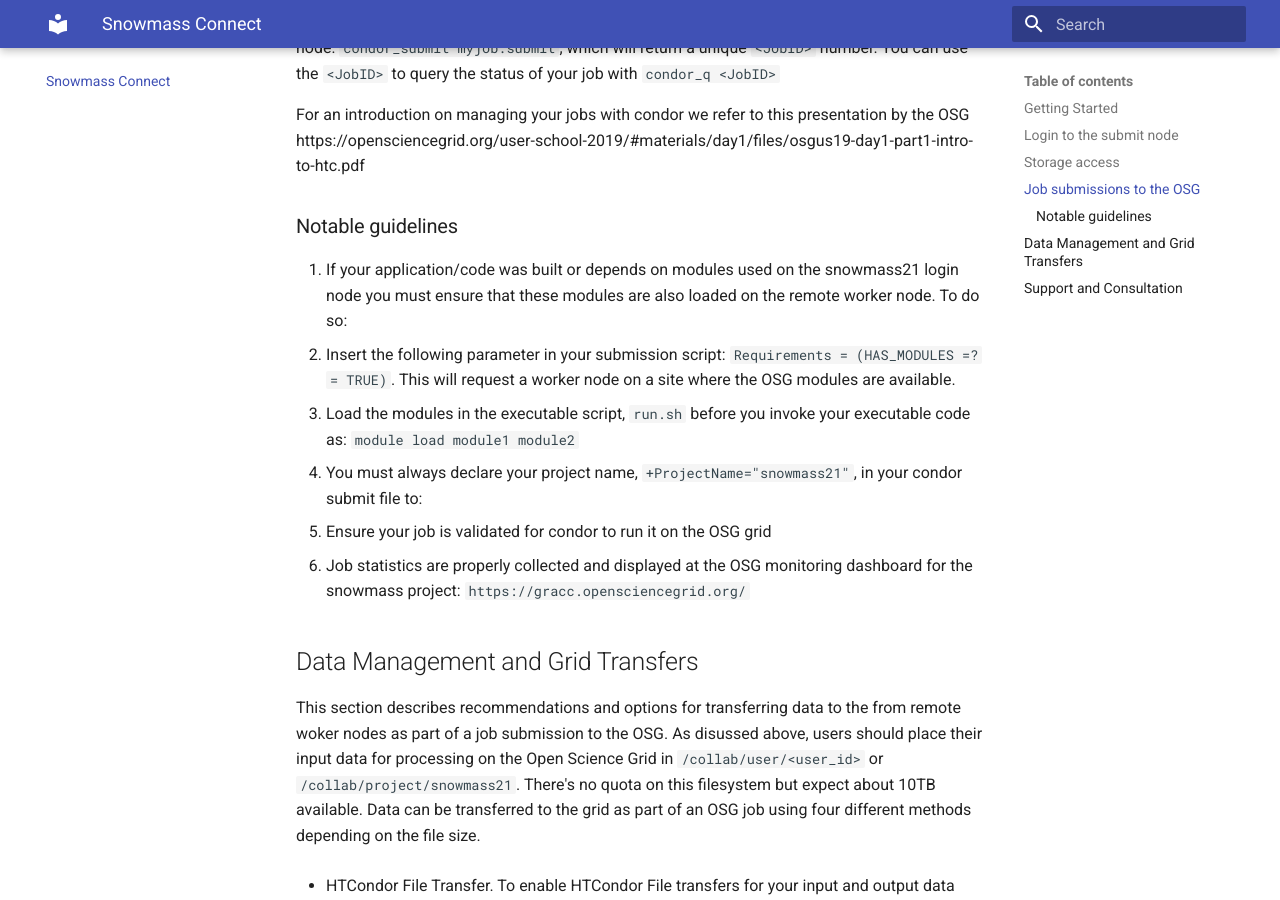
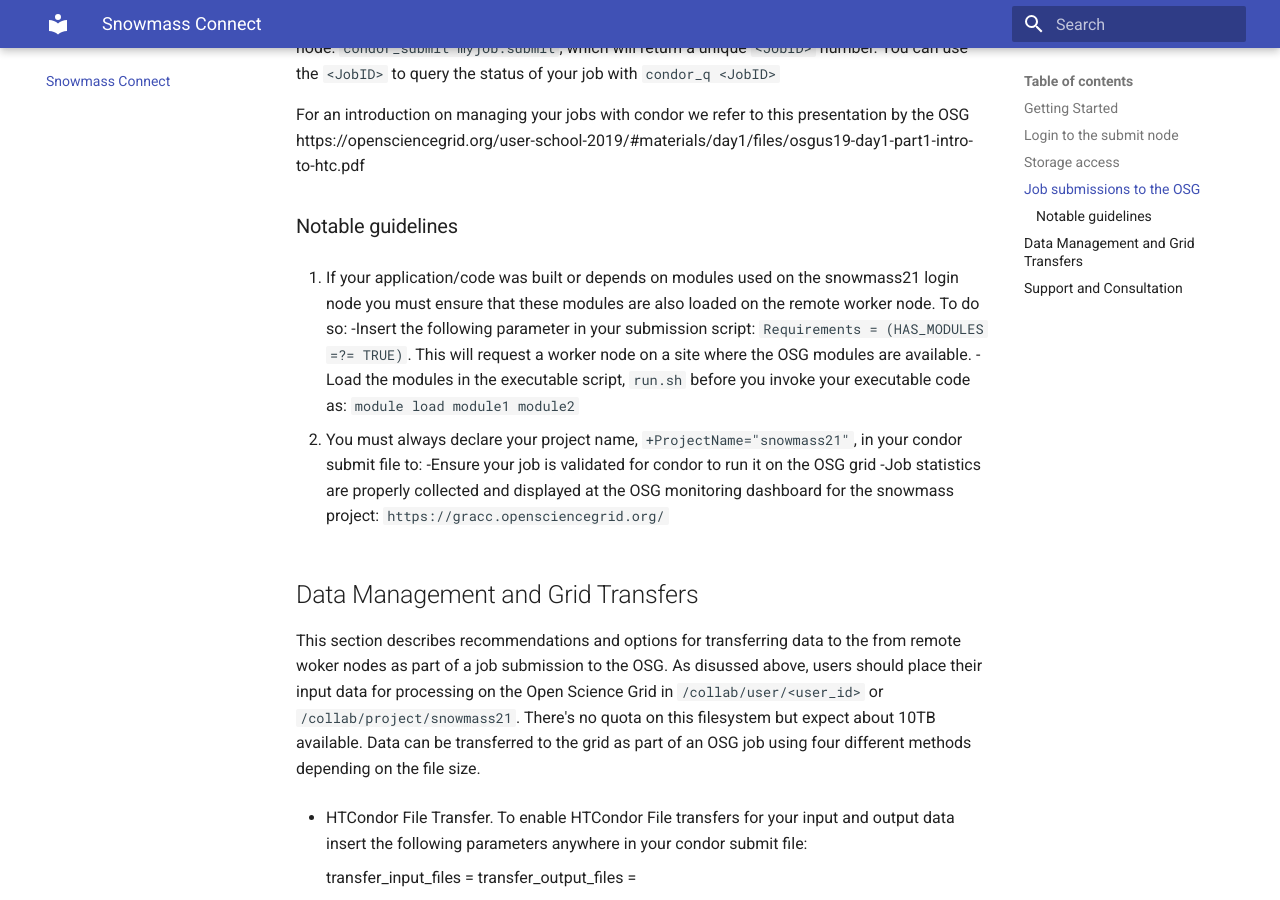
Before and after one commit to ppaschos/snowmass-connect-docs, an MkDocs documentation site: the page built from docs/index.md, in a window 1280 px wide and 900 px high, scrolled down 3031 px. Built offline with MkDocs 1.6.1 and Material for MkDocs 9.7.7, drawn with Linux system fonts in a browser that asks for light colours.

Commit message:
Update index.md

```diff
--- a/docs/index.md
+++ b/docs/index.md
@@ -102,12 +102,13 @@
 
 1. If your application/code was built or depends on modules used on the snowmass21 login node you must
 ensure that these modules are also loaded on the remote worker node. To do so:
-* Insert the following parameter in your submission script: `Requirements = (HAS_MODULES =?= TRUE)`. This will
-request a worker node on a site where the OSG modules are available.
-* Load the modules in the executable script, `run.sh` before you invoke your executable code as: `module load module1 module2`
+  -Insert the following parameter in your submission script: `Requirements = (HAS_MODULES =?= TRUE)`. This will
+  request a worker node on a site where the OSG modules are available.
+  -Load the modules in the executable script, `run.sh` before you invoke your executable code as: `module load module1 module2`
+
 2. You must always declare your project name, `+ProjectName="snowmass21"`, in your condor submit file to:
-* Ensure your job is validated for condor to run it on the OSG grid
-* Job statistics are properly collected and displayed at the OSG monitoring dashboard for the snowmass project: `https://gracc.opensciencegrid.org/`
+  -Ensure your job is validated for condor to run it on the OSG grid
+  -Job statistics are properly collected and displayed at the OSG monitoring dashboard for the snowmass project: `https://gracc.opensciencegrid.org/`
 
 ## Data Management and Grid Transfers
 
```
